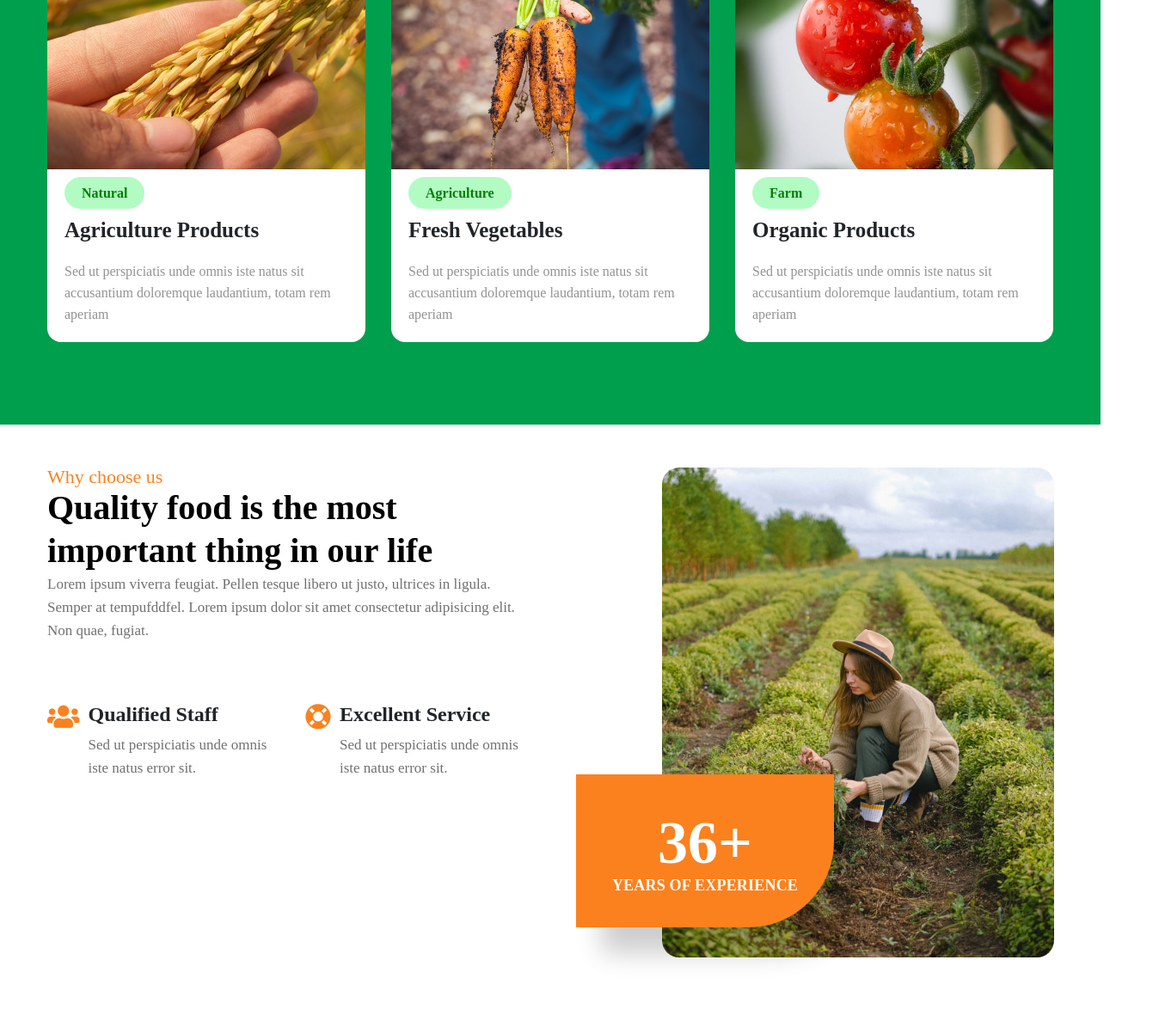
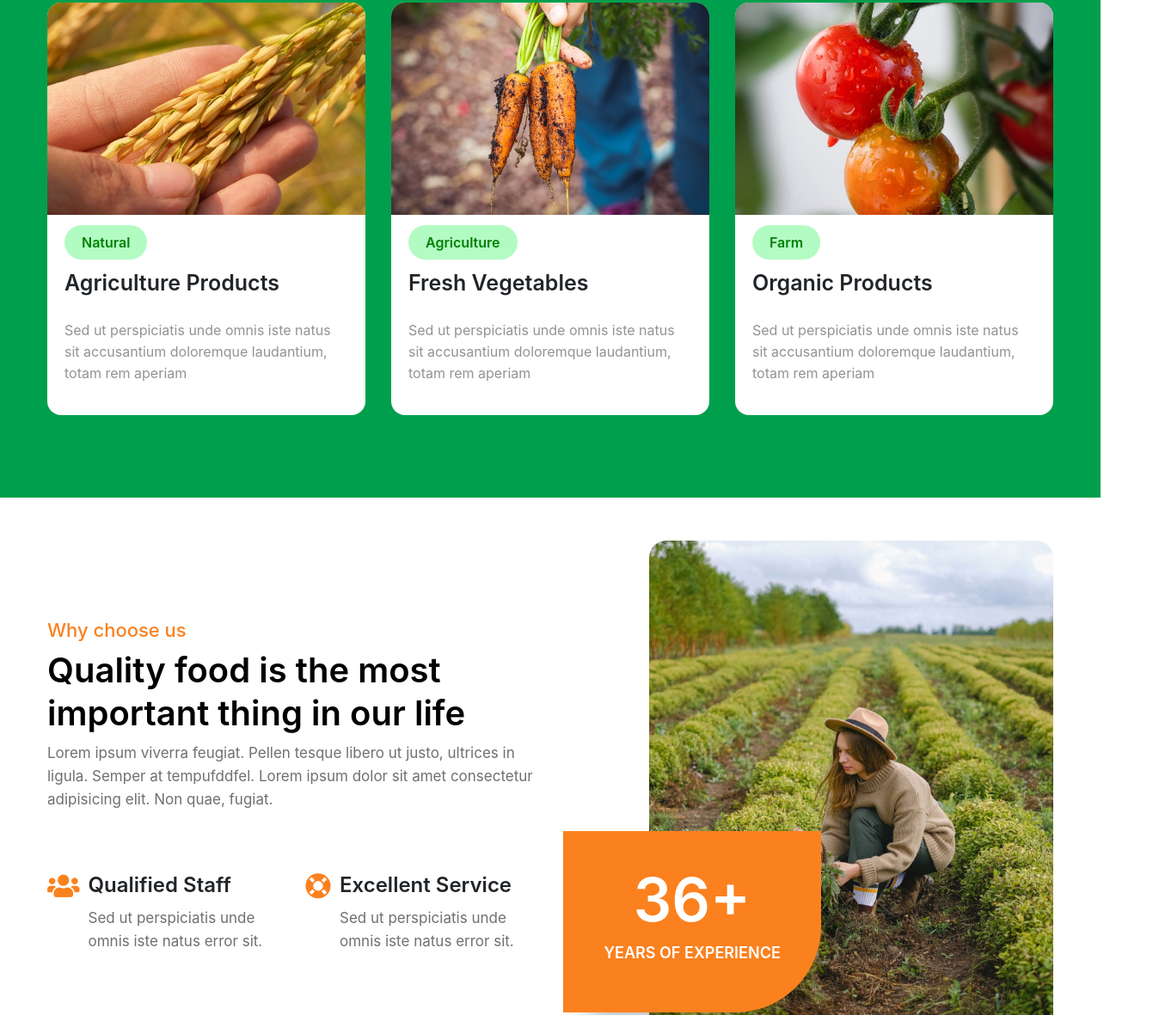
Before and after one commit to huanhutlinh/BC28_CAPSTONE, a plain HTML site: page index.html in a window 1280 px wide. Shown: the part 757-1938 px from the top of the page at 86% size, 1355 px wide, since content can reach past the window. Drawn offline with nearby package versions, Linux system fonts and the light colour scheme; a web font is replaced by a local one.

Commit message:
modify right homepageSection
Signed-off-by: Linhdong <kn.durian.sweet@gmail.com>

```diff
--- a/css/style.css
+++ b/css/style.css
@@ -178,11 +178,11 @@
 .right__content {
     position: relative;
     top: 0;
-    left: 115px;
+    left: 0;
 }
 
 .right__content img {
-    max-width: 80%;
+    max-width: 100%;
     border-radius: 20px;
 }
 
@@ -211,7 +211,7 @@
     font-size: 18px;
     text-transform: uppercase;
     font-weight: 600;
-    letter-spacing: .2px;
+    /* letter-spacing: .2px; */
 }
 
 .bt__titleleftcontent span {
--- a/index.html
+++ b/index.html
@@ -21,7 +21,7 @@
     <link rel="stylesheet" href="https://cdn.jsdelivr.net/npm/bootstrap@4.0.0/dist/css/bootstrap.min.css"
         integrity="sha384-Gn5384xqQ1aoWXA+058RXPxPg6fy4IWvTNh0E263XmFcJlSAwiGgFAW/dAiS6JXm" crossorigin="anonymous">
     <!--// Bootstrap-->
-    <link rel="stylesheet" href="./css/reset_broser.css">
+    <!-- <link rel="stylesheet" href="./css/reset_broser.css"> -->
     <link rel="stylesheet" href="./css/style.css">
 </head>
 
@@ -116,7 +116,7 @@
                             </div>
                         </div>
                         <div class="col-sm-6 col-lg-4 mb-5 mb-md-5">
-                            <div class="card service__item">
+                            <div class="card service__item animate__animated animate__zoomIn">
                                 <img src="./images/service2.jpg" class="card-img-top" alt="...">
                                 <div class="card-body">
                                     <span class="small__tile">Agriculture</span>
@@ -127,7 +127,7 @@
                             </div>
                         </div>
                         <div class="col-sm-6 col-lg-4">
-                            <div class="card service__item">
+                            <div class="card service__item animate__animated animate__zoomIn">
                                 <img src="./images/service3.jpg" class="card-img-top" alt="...">
                                 <div class="card-body">
                                     <span class="small__tile">Farm</span>
@@ -147,7 +147,7 @@
         <section class="homepageSection">
             <div class="container">
                 <div class="content__homepage">
-                    <div class="row align-self-center">
+                    <div class="row align-items-center">
                         <div class="col-lg-6 left__content">
                             <div class="tp__titleleftcontent">
                                 <h5>Why choose us</h5>
@@ -160,7 +160,7 @@
                                 </p>
                             </div>
                             <div class="row mt-sm-5 mt-4 pt-lg-4">
-                                <div class="col-md-6">
+                                <div class="col-sm-6">
                                     <div class="d-flex bt__titleleftcontent">
                                         <span class="fa fa-users"></span>
                                         <div class="btt__content">
@@ -170,7 +170,7 @@
                                     </div>
                                 </div>
 
-                                <div class="col-md-6">
+                                <div class="col-sm-6">
                                     <div class="d-flex bt__titleleftcontent">
                                         <span class="fa fa-life-ring"></span>
                                         <div class="btt__content">
@@ -182,7 +182,7 @@
 
                             </div>
                         </div>
-                        <div class="col-lg-6 mt-lg-0 mt-sm-5 mt-4 right__content">
+                        <div class="col-lg-5 offset-lg-1 offset-md-2 mt-lg-0 mt-sm-5 mt-4 right__content">
                             <img class="img-fluid" src="./images/image.jpg" alt="">
                             <div class="info__box">
                                 <h6 class="info__title">
```
